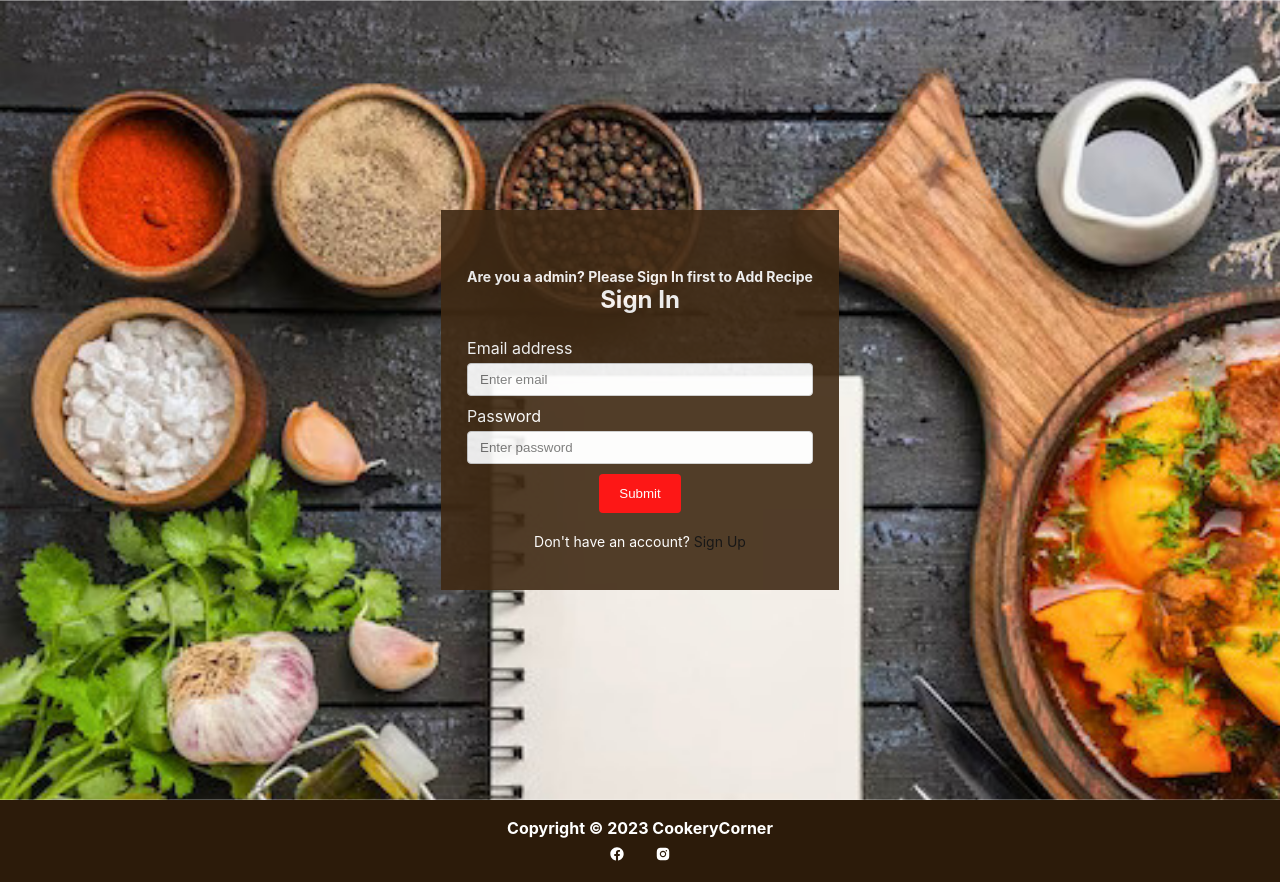
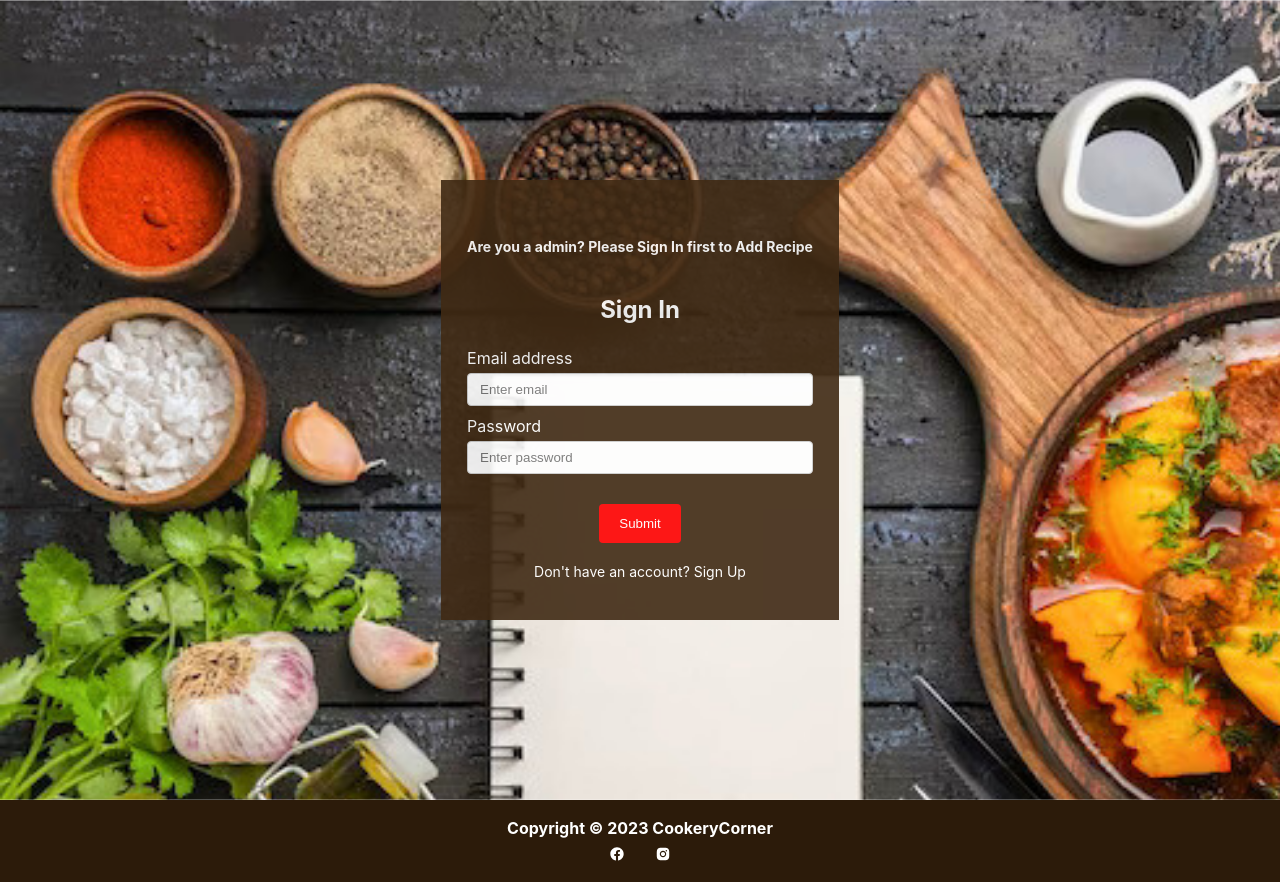
Before and after one commit to SANJANASOLANGA/ReactFoodRecipe, a React (Create React App) app in the folder Client/: page /sign-in in a window 1280 px wide. Built offline with nearby package versions, Linux system fonts and the light colour scheme.

Commit message:
Added styles for Sign Up text

```diff
--- a/Client/src/components/auth/SignIn.js
+++ b/Client/src/components/auth/SignIn.js
@@ -49,7 +49,7 @@ export default class Login extends Component {
     return (
       <div className='auth'>
         <form className="form-container" onSubmit={this.handleSubmit}>
-          <h6 className="form-container__subtitle">Are you a admin? Please Sign In first to Add Recipe</h6>
+          <h6 className="form-container__subtitle">Are you a admin? Please Sign In first to Add Recipe</h6> <br /><br />
           <h3 className="form-container__title">Sign In</h3>
 
           <div>
@@ -73,12 +73,13 @@ export default class Login extends Component {
           </div>
 
           <div>
+            <br />
             <button type="submit" className="form-container__submit-button">
               Submit
             </button>
           </div>
           <p>
-            Don't have an account? <a href="/sign-up" className="form-container__signup-link"><span>Sign Up</span></a>
+            Don't have an account? <a href="/sign-up" className="form-container__signup-link"><span style={{ color: 'white' }}>Sign Up</span></a>
           </p>
         </form>
       </div>
```
